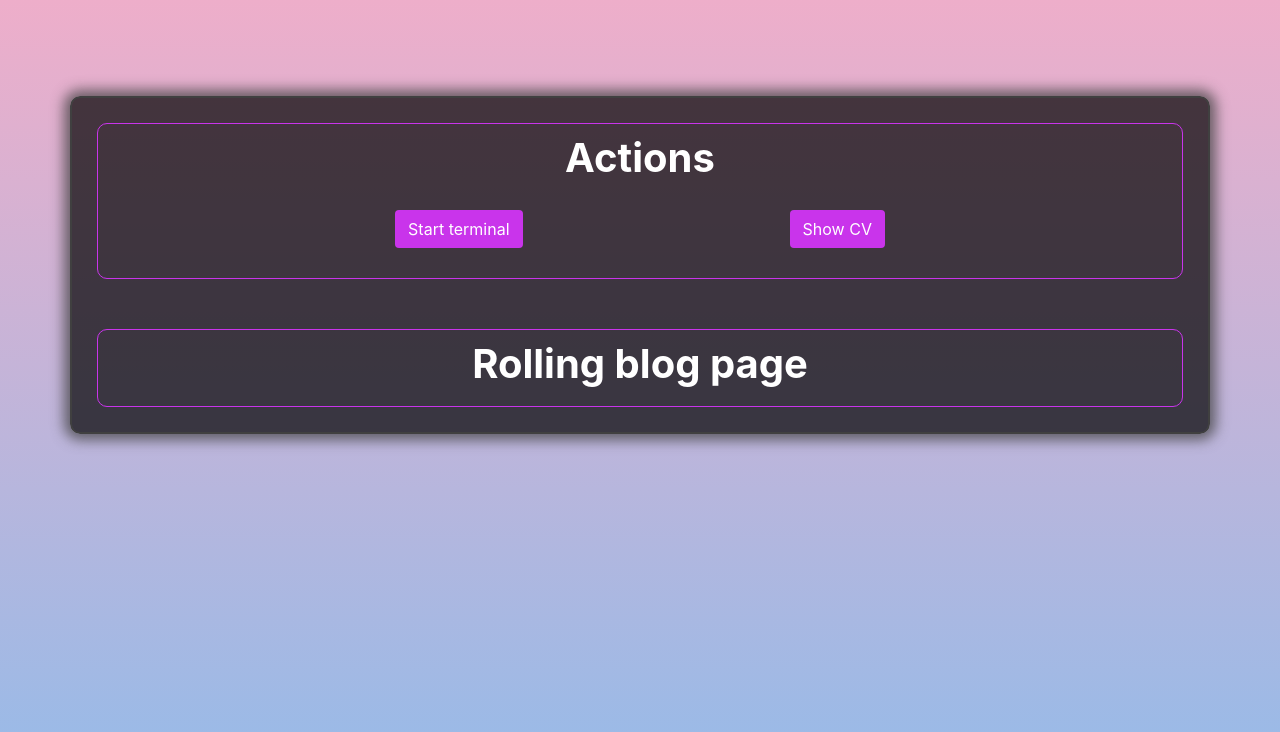
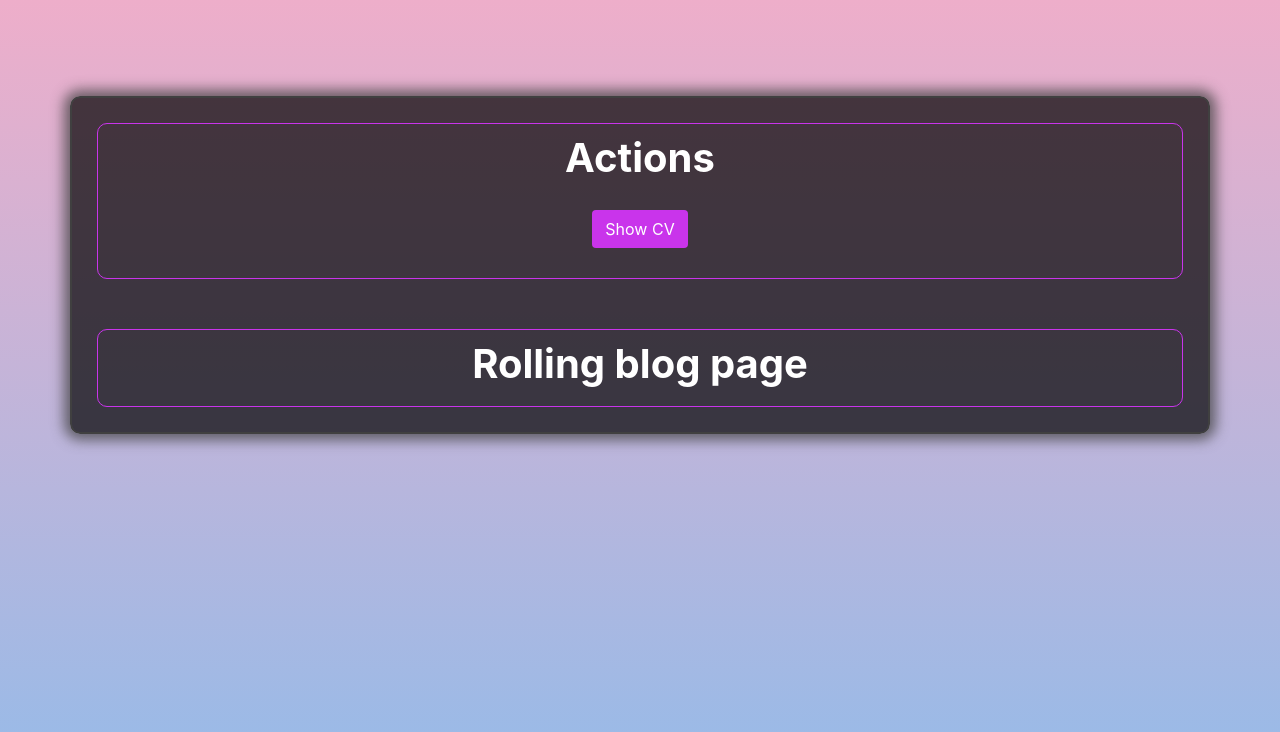
Before and after one commit to furiousteabag/PersonalWebsite, a plain HTML site: page index.html in a window 1280 px wide. Drawn offline with Linux system fonts and the light colour scheme; no server answers.

Commit message:
Removed show tty button

```diff
--- a/index.html
+++ b/index.html
@@ -20,9 +20,6 @@
                 <h1 class="text-center font-weight-bold">Actions</h1>
 
                 <div class="links-buttons">
-                    <a href="http://localhost:3000/wetty">
-                        <button class="btn">Start terminal</button>
-                    </a>
 
                     <a href="CV.html">
                         <button class="btn">Show CV</button>
```
